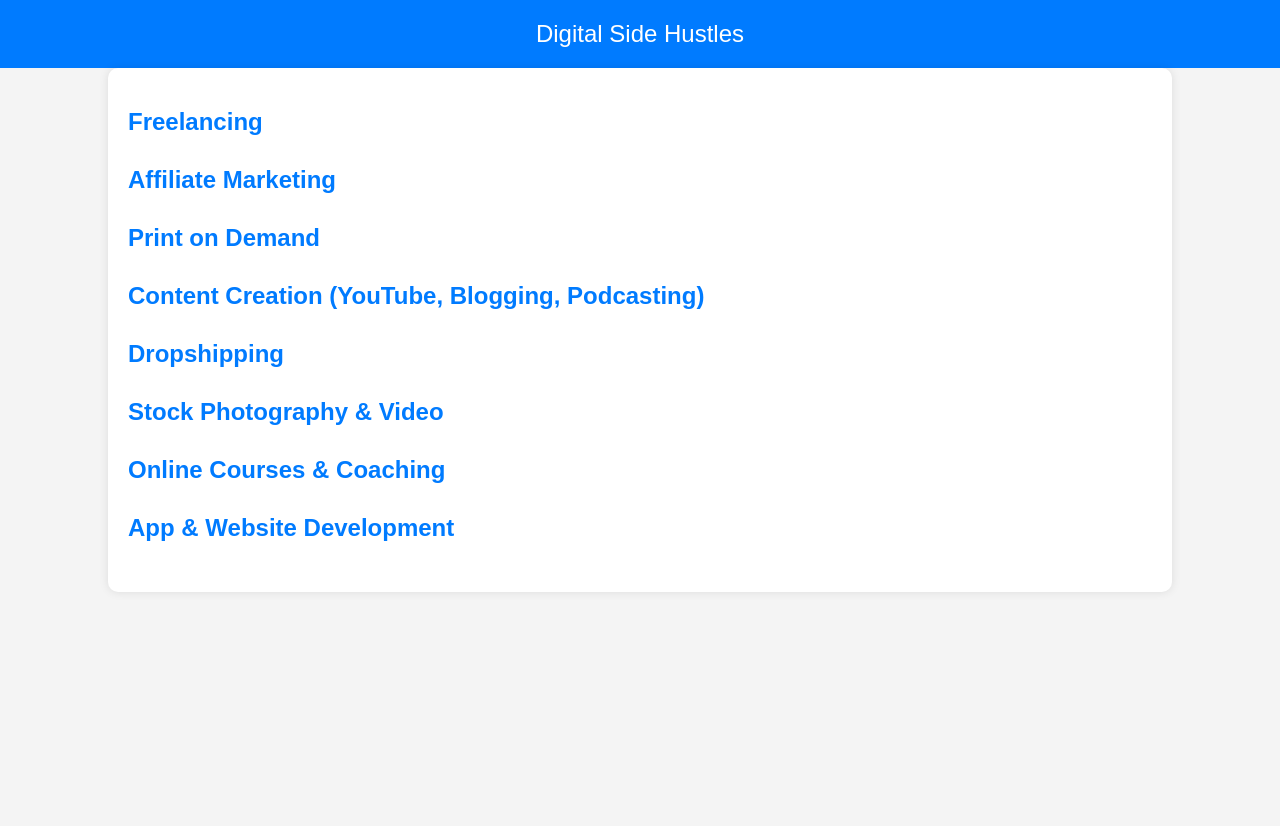
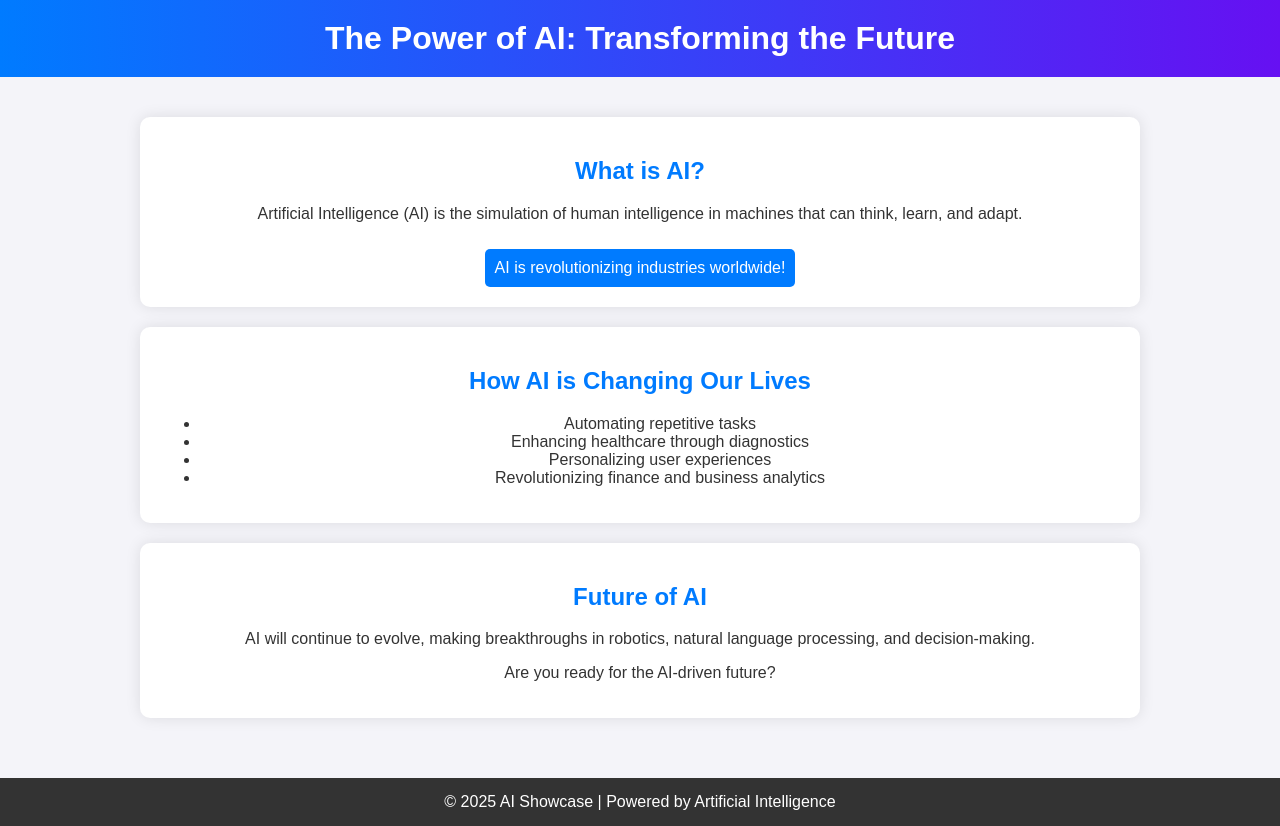
Before and after one commit to KarmaaaaProductions/Presentation, a plain HTML site: page index.html in a window 1280 px wide. Before the commit the page ends 800 px from the top, so only its background shows below. Drawn offline with Linux system fonts and the light colour scheme.

Commit message:
Update index.html

```diff
--- a/index.html
+++ b/index.html
@@ -3,75 +3,82 @@
 <head>
     <meta charset="UTF-8">
     <meta name="viewport" content="width=device-width, initial-scale=1.0">
-    <title>Digital Side Hustles</title>
+    <title>The Power of AI</title>
     <style>
         body {
-            font-family: Arial, sans-serif;
-            background-color: #f4f4f4;
-            color: #333;
+            font-family: 'Arial', sans-serif;
             margin: 0;
             padding: 0;
+            background-color: #f4f4f9;
+            color: #333;
+            text-align: center;
         }
         header {
-            background-color: #007bff;
+            background: linear-gradient(90deg, #007bff, #6610f2);
             color: white;
             padding: 20px;
-            text-align: center;
-            font-size: 24px;
+            font-size: 32px;
+            font-weight: bold;
         }
         .container {
-            width: 80%;
+            width: 90%;
+            max-width: 1000px;
             margin: auto;
             padding: 20px;
-            background: white;
-            border-radius: 10px;
-            box-shadow: 0 0 10px rgba(0, 0, 0, 0.1);
         }
         section {
-            margin-bottom: 30px;
+            background: white;
+            margin: 20px 0;
+            padding: 20px;
+            border-radius: 10px;
+            box-shadow: 0 0 15px rgba(0, 0, 0, 0.1);
         }
         h2 {
             color: #007bff;
+        }
+        .highlight {
+            background: #007bff;
+            color: white;
+            padding: 10px;
+            border-radius: 5px;
+            display: inline-block;
+            margin-top: 10px;
+        }
+        footer {
+            background: #333;
+            color: white;
+            padding: 15px;
+            margin-top: 20px;
         }
     </style>
 </head>
 <body>
     <header>
-        Digital Side Hustles
+        The Power of AI: Transforming the Future
     </header>
     <div class="container">
         <section>
-            <h2>Freelancing</h2>
-            <p> <!-- Add your script here --> </p>
+            <h2>What is AI?</h2>
+            <p>Artificial Intelligence (AI) is the simulation of human intelligence in machines that can think, learn, and adapt.</p>
+            <span class="highlight">AI is revolutionizing industries worldwide!</span>
         </section>
         <section>
-            <h2>Affiliate Marketing</h2>
-            <p> <!-- Add your script here --> </p>
+            <h2>How AI is Changing Our Lives</h2>
+            <ul>
+                <li>Automating repetitive tasks</li>
+                <li>Enhancing healthcare through diagnostics</li>
+                <li>Personalizing user experiences</li>
+                <li>Revolutionizing finance and business analytics</li>
+            </ul>
         </section>
         <section>
-            <h2>Print on Demand</h2>
-            <p> <!-- Add your script here --> </p>
-        </section>
-        <section>
-            <h2>Content Creation (YouTube, Blogging, Podcasting)</h2>
-            <p> <!-- Add your script here --> </p>
-        </section>
-        <section>
-            <h2>Dropshipping</h2>
-            <p> <!-- Add your script here --> </p>
-        </section>
-        <section>
-            <h2>Stock Photography & Video</h2>
-            <p> <!-- Add your script here --> </p>
-        </section>
-        <section>
-            <h2>Online Courses & Coaching</h2>
-            <p> <!-- Add your script here --> </p>
-        </section>
-        <section>
-            <h2>App & Website Development</h2>
-            <p> <!-- Add your script here --> </p>
+            <h2>Future of AI</h2>
+            <p>AI will continue to evolve, making breakthroughs in robotics, natural language processing, and decision-making.</p>
+            <p>Are you ready for the AI-driven future?</p>
         </section>
     </div>
+    <footer>
+        &copy; 2025 AI Showcase | Powered by Artificial Intelligence
+    </footer>
 </body>
 </html>
```
